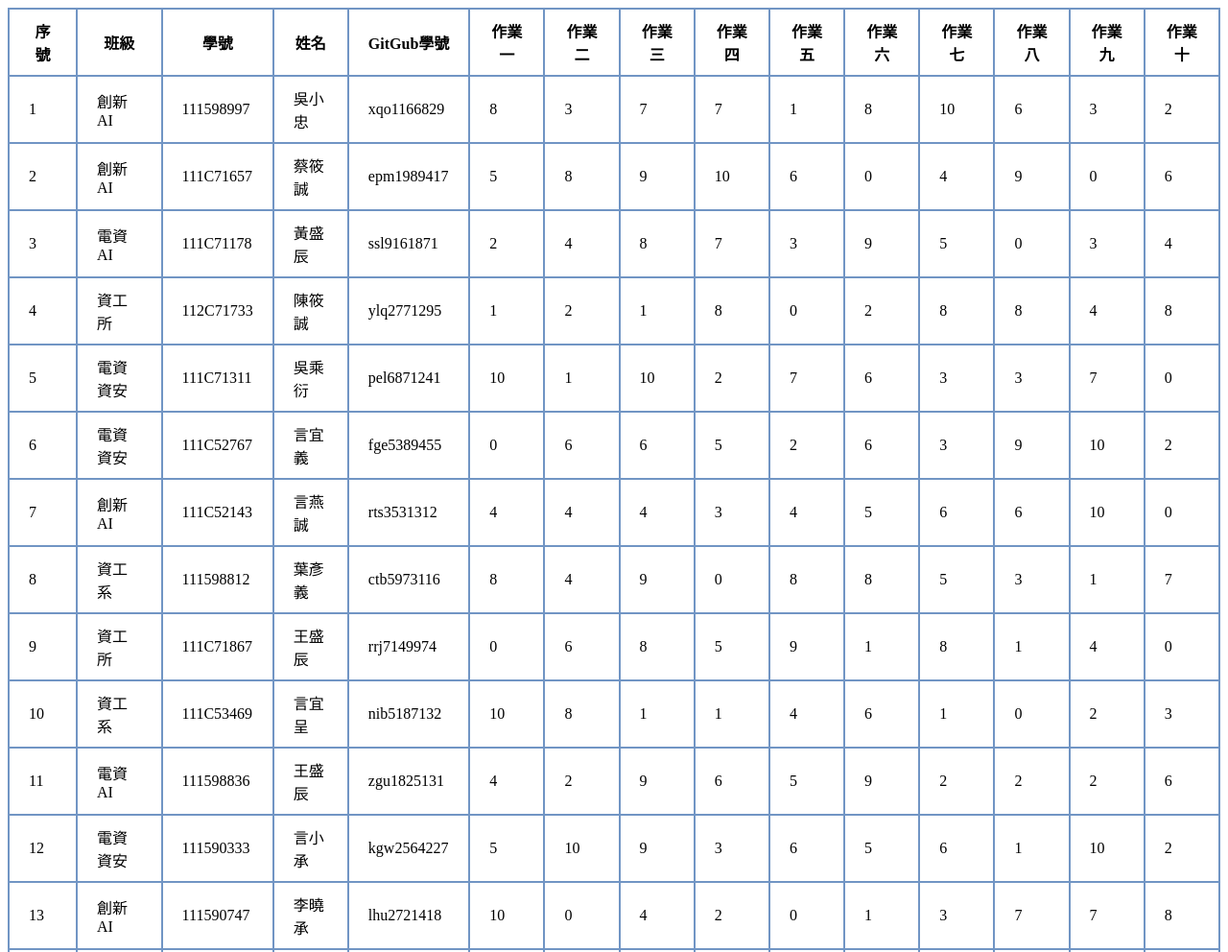
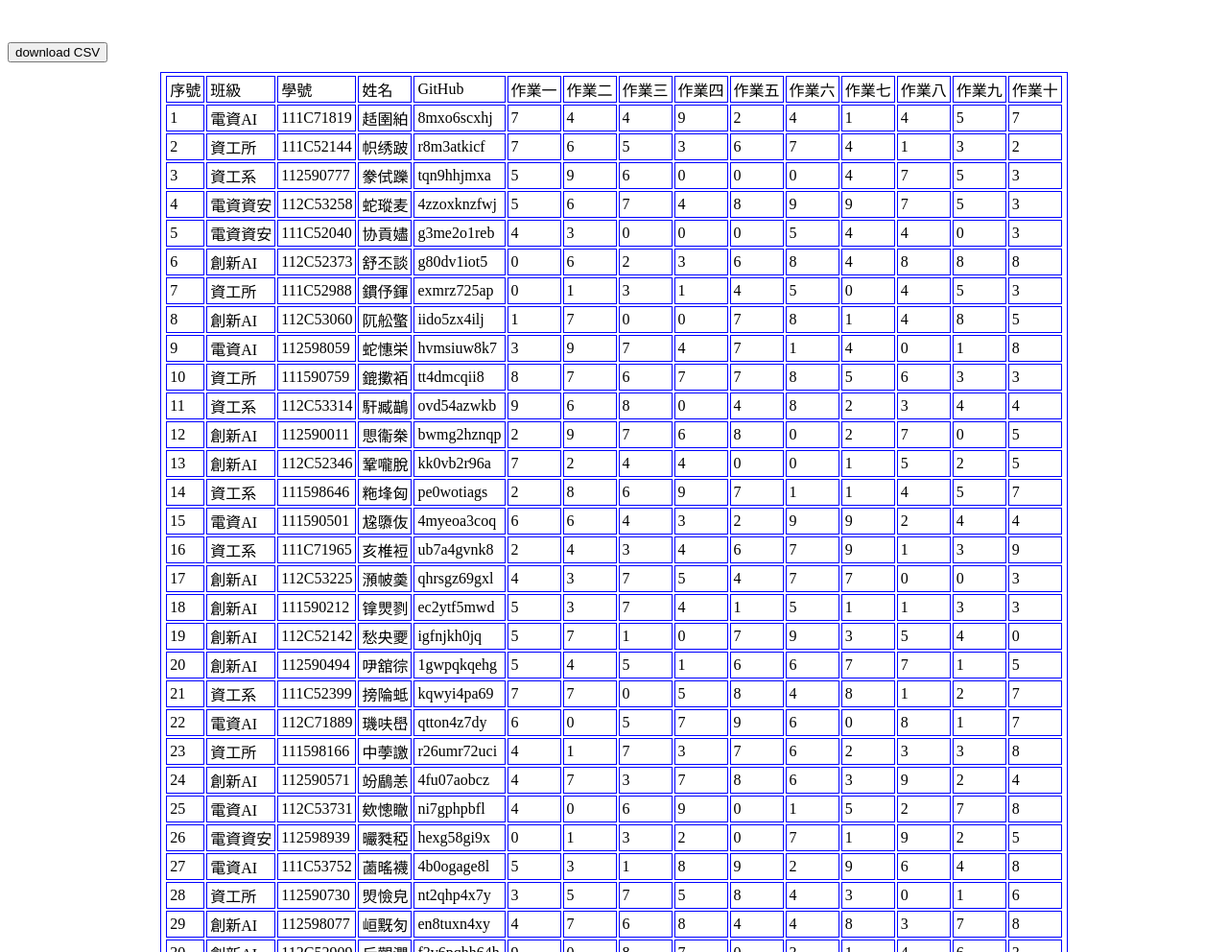
Before and after one commit to peggy10039/vis2023f, a plain HTML site: page hw01/src-easy/Simple baseline.html in a window 1280 px wide. Shown: the top 992 px of the page at 96% size. Drawn offline with Linux system fonts and the light colour scheme.

Commit message:
Update Simple baseline.html

```diff
--- a/hw01/src-easy/Simple baseline.html
+++ b/hw01/src-easy/Simple baseline.html
@@ -1,206 +1,206 @@
+
+
+<!-- https://www.geeksforgeeks.org/how-to-export-html-table-to-csv-using-javascript/ -->
+
 <!DOCTYPE html>
-<html lang="en">
+<html>
 <head>
-    <meta charset="UTF-8">
-    <meta http-equiv="X-UA-Compatible" content="IE=edge">
-    <meta name="viewport" content="width=device-width, initial-scale=1.0">
-    <title>Document</title>
-
-    <style>
-        table{
-            border-collapse: collapse;
-            border-spacing: 2;
-        }
-        th, td{
-            padding: 10px 20px;
-            border: 2px solid #7195c4;
-        }
-    </style>
-
-</head>
-<body id="body">
-
-    <script type="text/javascript" charset="utf-8">
-        let table = document.createElement('table');
-        let thead = document.createElement('thead');
-        let tbody = document.createElement('tbody');
-
-        table.appendChild(thead);
-        table.appendChild(tbody);
-
-        function randomusefloor(min,max) {
-	        let tmp = Math.floor(Math.random()*(max-min+1)+min);
-            let s = tmp.toString();
-            return s;
+    <style type="text/css">
+        table, th, td {
+            border: 1px solid blue;
+            margin: 10px auto;
+            padding: 1px 3px;
         }
 
-        function makerandomletter(max) {
-            var text = "";
-            var possible = "abcdefghijklmnopqrstuvwxyz";
+    </style>
+</head>
 
-            for (var i = 0; i < max; i++)
-                text += possible.charAt(Math.floor(Math.random() * possible.length));
-                return text;
-        }
+<body>
+<!--     <center>
+        <h1 style="color:green">GeeksForGeeks</h1>
+        <h2>Table to CSV converter</h2>
+        <table border="1" cellspacing="0" cellpadding="10">
+            <tr>
+                <th>Name</th>
+                <th>age</th>
+                <th>place</th>
+            </tr>
+            <tr>
+                <td>Laxman</td>
+                <td>19</td>
+                <td>Hyderabad</td>
+            </tr>
+            <tr>
+                <td>Dhoni</td>
+                <td>22</td>
+                <td>Ranchi</td>
+            </tr>
+            <tr>
+                <td>Kohli</td>
+                <td>25</td>
+                <td>Delhi</td>
+            </tr>
+        </table> -->
+        <br><br>
+        <button type="button" onclick="tableToCSV()">
+            download CSV
+        </button>
+    </center>
 
-        document.getElementById('body').appendChild(table);
+    <script type="text/javascript">
 
-        var name0 = ['李', '王', '陳', '林', '張', '楊', '蔡', '葉', '黃', '言', '吳']
-        var name2 = ['小', '曉', '筱', '新', '欣', '勝', '盛', '乘', '彥', '燕', '宜']
-        var name3 = ['義', '億', '衍', '生', '昇', '忠', '誠', '承', '呈', '辰', '晨']
-        var dep = ['資工系', '資工所', '電資AI', '電資資安', '創新AI']
-        var num = ['111','112']
-        var num2 = ['590', '598', 'C52', 'C53','C71']
 
-        var name = name0.join('');
+// https://stackoverflow.com/questions/966225/how-can-i-create-a-two-dimensional-array-in-javascript
 
-        let row_1 = document.createElement('tr');
-        let heading_1 = document.createElement('th');
-        heading_1.innerHTML = "序號";
-        let heading_2 = document.createElement('th');
-        heading_2.innerHTML = "班級";
-        let heading_3 = document.createElement('th');
-        heading_3.innerHTML = "學號";
-        let heading_4 = document.createElement('th');
-        heading_4.innerHTML = "姓名";
-        let heading_5 = document.createElement('th');
-        heading_5.innerHTML = "GitGub學號";
-        let heading_6 = document.createElement('th');
-        heading_6.innerHTML = "作業一";
-        let heading_7 = document.createElement('th');
-        heading_7.innerHTML = "作業二";
-        let heading_8 = document.createElement('th');
-        heading_8.innerHTML = "作業三";
-        let heading_9 = document.createElement('th');
-        heading_9.innerHTML = "作業四";
-        let heading_10 = document.createElement('th');
-        heading_10.innerHTML = "作業五";
-        let heading_11 = document.createElement('th');
-        heading_11.innerHTML = "作業六";
-        let heading_12 = document.createElement('th');
-        heading_12.innerHTML = "作業七";
-        let heading_13 = document.createElement('th');
-        heading_13.innerHTML = "作業八";
-        let heading_14 = document.createElement('th');
-        heading_14.innerHTML = "作業九";
-        let heading_15 = document.createElement('th');
-        heading_15.innerHTML = "作業十";
+function createArray(length) {
+    var arr = new Array(length || 0),
+        i = length;
 
-        row_1.appendChild(heading_1);
-        row_1.appendChild(heading_2);
-        row_1.appendChild(heading_3);
-        row_1.appendChild(heading_4);
-        row_1.appendChild(heading_5);
-        row_1.appendChild(heading_6);
-        row_1.appendChild(heading_7);
-        row_1.appendChild(heading_8);
-        row_1.appendChild(heading_9);
-        row_1.appendChild(heading_10);
-        row_1.appendChild(heading_11);
-        row_1.appendChild(heading_12);
-        row_1.appendChild(heading_13);
-        row_1.appendChild(heading_14);
-        row_1.appendChild(heading_15);
-        thead.appendChild(row_1);
+    if (arguments.length > 1) {
+        var args = Array.prototype.slice.call(arguments, 1);
+        while(i--) arr[length-1 - i] = createArray.apply(this, args);
+    }
 
-        var row = []
+    return arr;
+}
 
-        for (let index = 1; index < 121; index++) {
+a1 = createArray();     // [] or new Array()
+//alert(a1);
 
-            let name_s = name[randomusefloor(0,10)]+name2[randomusefloor(0,10)]+name3[randomusefloor(0,10)]
-            let dep_s = dep[randomusefloor(0,4)]
-            let num3 = randomusefloor(1,9) + randomusefloor(1,9) + randomusefloor(1,9)
-            let num_s = num[randomusefloor(0,1)]+num2[randomusefloor(0,4)]+ num3
-            let git_s = makerandomletter(3)+randomusefloor(1,9)+randomusefloor(1,9)+randomusefloor(1,9)
-            +randomusefloor(1,9)+randomusefloor(1,9)+randomusefloor(1,9)+randomusefloor(1,9)
+a2 = createArray(2);    // new Array(2)
+//alert(a2);
 
-            let row_2 = document.createElement('tr');
-            let row_2_data_1 = document.createElement('td');
-            row_2_data_1.innerHTML = index;
-            let row_2_data_2 = document.createElement('td'); //班級
-            row_2_data_2.innerHTML = dep_s;
-            let row_2_data_3 = document.createElement('td'); //學號
-            row_2_data_3.innerHTML = num_s;
-            let row_2_data_4 = document.createElement('td');
-            row_2_data_4.innerHTML = name_s;
-            let row_2_data_5 = document.createElement('td');
-            row_2_data_5.innerHTML = git_s;
-            let row_2_data_6 = document.createElement('td');
-            row_2_data_6.innerHTML = randomusefloor(0,10);
-            let row_2_data_7 = document.createElement('td');
-            row_2_data_7.innerHTML = randomusefloor(0,10);
-            let row_2_data_8 = document.createElement('td');
-            row_2_data_8.innerHTML = randomusefloor(0,10);
-            let row_2_data_9 = document.createElement('td');
-            row_2_data_9.innerHTML = randomusefloor(0,10);
-            let row_2_data_10 = document.createElement('td');
-            row_2_data_10.innerHTML = randomusefloor(0,10);
-            let row_2_data_11 = document.createElement('td');
-            row_2_data_11.innerHTML = randomusefloor(0,10);
-            let row_2_data_12 = document.createElement('td');
-            row_2_data_12.innerHTML = randomusefloor(0,10);
-            let row_2_data_13 = document.createElement('td');
-            row_2_data_13.innerHTML = randomusefloor(0,10);
-            let row_2_data_14 = document.createElement('td');
-            row_2_data_14.innerHTML = randomusefloor(0,10);
-            let row_2_data_15 = document.createElement('td');
-            row_2_data_15.innerHTML = randomusefloor(0,10);
+a3 = createArray(121, 13); // [new Array(2),
+                   //  new Array(2),
+                   //  new Array(2)]
+//alert(a3);
 
-            row_2.appendChild(row_2_data_1);
-            row_2.appendChild(row_2_data_2);
-            row_2.appendChild(row_2_data_3);
-            row_2.appendChild(row_2_data_4);
-            row_2.appendChild(row_2_data_5);
-            row_2.appendChild(row_2_data_6);
-            row_2.appendChild(row_2_data_7);
-            row_2.appendChild(row_2_data_8);
-            row_2.appendChild(row_2_data_9);
-            row_2.appendChild(row_2_data_10);
-            row_2.appendChild(row_2_data_11);
-            row_2.appendChild(row_2_data_12);
-            row_2.appendChild(row_2_data_13);
-            row_2.appendChild(row_2_data_14);
-            row_2.appendChild(row_2_data_15);
-            tbody.appendChild(row_2);
+var classOptions = ["資工系", "資工所", "電資AI", "電資資安", "創新AI"];
+
+// 随机选择一个班级
+var randomClass = classOptions[Math.floor(Math.random() * classOptions.length)];
+
+a3[0] = ['序號', '班級', '學號', '姓名', 'GitHub', '作業一', '作業二', '作業三', '作業四', '作業五', '作業六', '作業七', '作業八', '作業九', '作業十']
+
+for (var i = 1; i < a3.length; i++) {
+    a3[i][0] = i; //序號
+
+    var randomClass = classOptions[Math.floor(Math.random() * classOptions.length)];
+    a3[i][1] = randomClass;
+
+    // 生成符合规定格式的学号
+    var random1to3 = Math.floor(Math.random() * 2) + 111; // 随机1-3碼: 111 或 112
+    var random4to6 = ["590", "598", "C52", "C53", "C71"][Math.floor(Math.random() * 5)]; // 随机4-6碼
+    var random7to9 = (Math.floor(Math.random() * 999) + 1).toString().padStart(3, '0'); // 随机7-9碼: 001-999
+    a3[i][2] = `${random1to3}${random4to6}${random7to9}`; // 學號
+
+    //a3[i][1] = '路人甲'; // 4E00-9FFF
+    //a3[i][1] = String.fromCharCode(0x6771);
+    a3[i][3] = String.fromCharCode(Math.floor(Math.random() * 0x51ff + 0x4e00)) +
+               String.fromCharCode(Math.floor(Math.random() * 0x51ff + 0x4e00)) +
+               String.fromCharCode(Math.floor(Math.random() * 0x51ff + 0x4e00)); //姓名
+
+
+    //a3[i][2] = 'github';
+    // https://stackoverflow.com/questions/1349404/generate-random-string-characters-in-javascript
+    // Math.random() 會回傳一個偽隨機小數 (pseudo-random) 介於 0 到 1 之間(包含 0，不包含 1)
+    // str.substring(indexStart[, indexEnd])
+    // number.toString(radix) 10個數字 + 26個英文字母 = 36
+    a3[i][4] = (Math.random() + 1).toString(36).substring(2); //github
+
+
+    for (var j = 5; j < a3[0].length; j++) {
+        a3[i][j] = Math.floor(Math.random() * 10); //作業分數
+    }
+}
+//alert(a3);
+
+
+
+// https://medium.com/wdstack/quick-blurb-generating-a-table-from-an-array-in-javascript-41386fd449a9
+//setup our table array
+var tableArr = [
+  ["row 1, cell 1", "row 1, cell 2"],
+  ["row 2, cell 1", "row 2, cell 2"]
+]
+//create a Table Object
+let table = document.createElement('table');
+//iterate over every array(row) within tableArr
+for (let row of a3) {
+//Insert a new row element into the table element
+  table.insertRow();
+//Iterate over every index(cell) in each array(row)
+  for (let cell of row) {
+//While iterating over the index(cell)
+//insert a cell into the table element
+    let newCell = table.rows[table.rows.length - 1].insertCell();
+//add text to the created cell element
+    newCell.textContent = cell;
+  }
+}
+//append the compiled table to the DOM
+document.body.appendChild(table);
+
+        function tableToCSV() {
+
+            // Variable to store the final csv data
+            var csv_data = [];
+
+            // Get each row data
+            var rows = document.getElementsByTagName('tr');
+            for (var i = 0; i < rows.length; i++) {
+
+                // Get each column data
+                var cols = rows[i].querySelectorAll('td,th');
+
+                // Stores each csv row data
+                var csvrow = [];
+                for (var j = 0; j < cols.length; j++) {
+
+                    // Get the text data of each cell
+                    // of a row and push it to csvrow
+                    csvrow.push(cols[j].innerHTML);
+                }
+
+                // Combine each column value with comma
+                csv_data.push(csvrow.join(","));
+            }
+
+            // Combine each row data with new line character
+            csv_data = csv_data.join('\n');
+
+            // Call this function to download csv file
+            downloadCSVFile(csv_data);
 
         }
 
+        function downloadCSVFile(csv_data) {
 
-        // 提取表格数据
-        var tableData = [];
-        var tableElement = document.querySelector('table'); // 使用不同的变量名
-        var rows = tableElement.querySelectorAll('tbody tr');
-        rows.forEach(function (row) {
-        var rowData = [];
-        var cells = row.querySelectorAll('td');
-        cells.forEach(function (cell) {
-            rowData.push(cell.textContent);
-        });
-        tableData.push(rowData);
-        });
+            // Create CSV file object and feed
+            // our csv_data into it
+            CSVFile = new Blob([csv_data], {
+                type: "text/csv"
+            });
 
-        // 创建CSV格式的字符串
-        var csvContent = "data:text/csv;charset=utf-8,";
-        tableData.forEach(function (row) {
-        var rowString = row.join(",");
-        csvContent += rowString + "\n";
-        });
+            // Create to temporary link to initiate
+            // download process
+            var temp_link = document.createElement('a');
 
-        // 创建Blob对象
-        var blob = new Blob([csvContent], { type: "text/csv" });
+            // Download csv file
+            temp_link.download = "data.csv";
+            var url = window.URL.createObjectURL(CSVFile);
+            temp_link.href = url;
 
-        // 创建下载链接
-        var url = URL.createObjectURL(blob);
+            // This link should not be displayed
+            temp_link.style.display = "none";
+            document.body.appendChild(temp_link);
 
-        // 创建下载链接的HTML元素
-        var a = document.createElement("a");
-        a.href = url;
-        a.download = "table.csv"; // 设置CSV文件名
-        a.textContent = "Download CSV";
-
-        // 将下载链接添加到页面中
-        document.body.appendChild(a);
-
+            // Automatically click the link to
+            // trigger download
+            temp_link.click();
+            document.body.removeChild(temp_link);
+        }
     </script>
 </body>
+
 </html>
```
